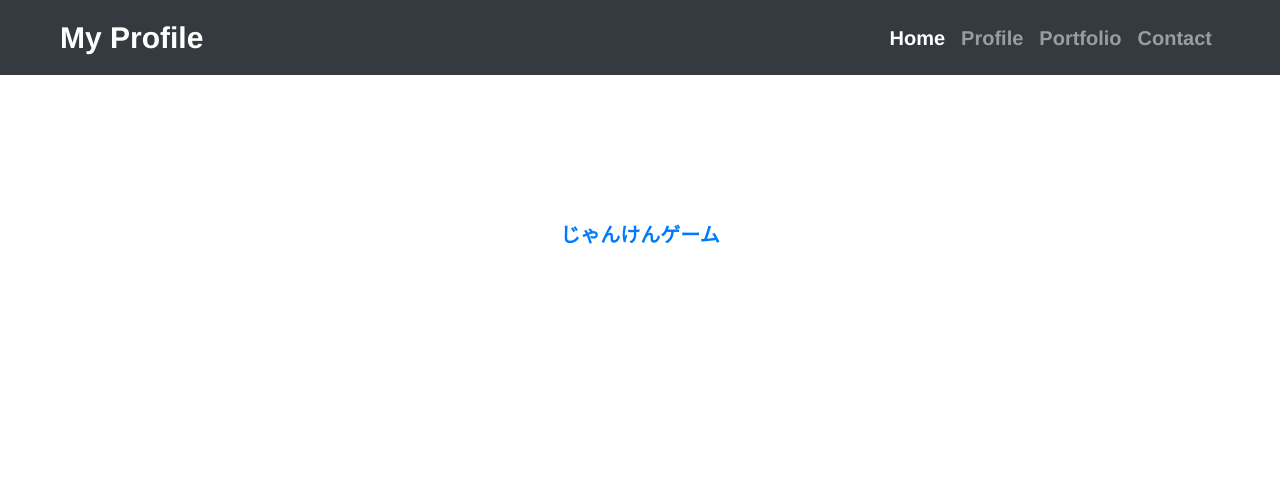
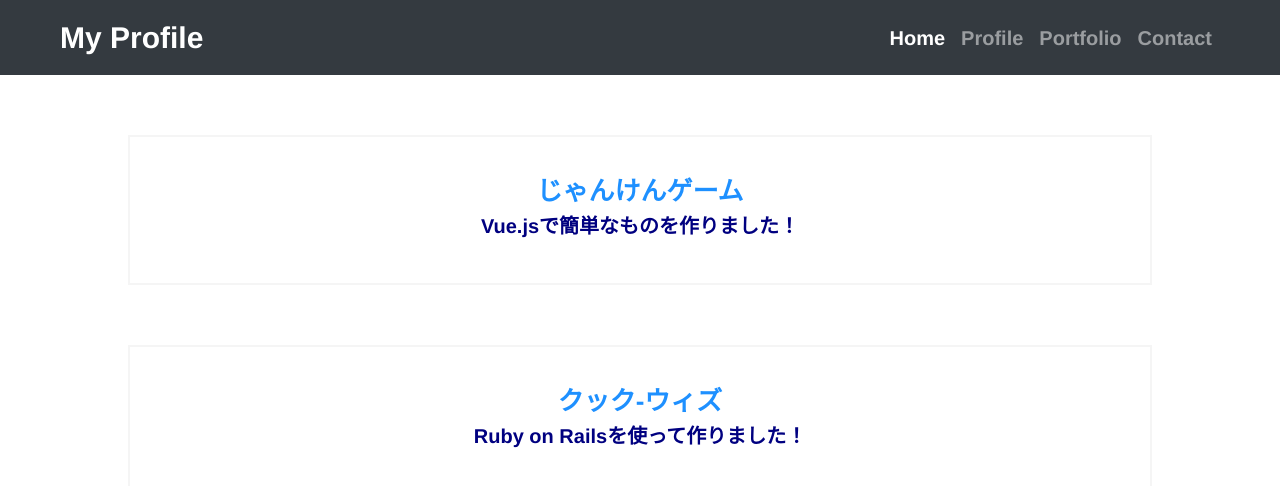
Before and after one commit to tkp14/profile.vue.js, a Vue app: page /portfolio in a window 1280 px wide. Shown: the top 486 px of the page. Built offline with nearby package versions, Linux system fonts and the light colour scheme.

Commit message:
ポートフォリオページ完成

```diff
--- a/src/components/Contact.vue
+++ b/src/components/Contact.vue
@@ -1,6 +1,5 @@
 <template>
   <div id="contact">
-    <router-view name="header"></router-view>
   </div>
 </template>
 
--- a/src/components/Header.vue
+++ b/src/components/Header.vue
@@ -1,5 +1,5 @@
 <template>
-  <div id="header">
+  <div>
     <nav class="navbar navbar-expand-lg navbar navbar-dark bg-dark">
       <router-link to="/" class="navbar-brand">My Profile</router-link>
       <button class="navbar-toggler" type="button" data-toggle="collapse" data-target="#navbarNav" aria-controls="navbarNav" aria-expanded="false" aria-label="Toggle navigation">
--- a/src/components/Portfolio.vue
+++ b/src/components/Portfolio.vue
@@ -1,60 +1,86 @@
 <template>
-  <div id="portfolio">
-    <router-view name="header"></router-view>
   <transition
     enter-active-class="animate__animated animate__rubberBand"
     leave-active-class="animate__animated animate__rubberBand"
     appear>
-      <div class="container">
-        <div class="row">
-          <div class="jyanken col-md-10">
-            <a :href="url">じゃんけんゲーム</a>
+    <div class="myapp">
+      <div class="jyanken">
+        <a :href="url" target="_blank">じゃんけんゲーム</a>
+        <p>Vue.jsで簡単なものを作りました！</p>
       </div>
+      <div class="cookApp">
+        <a :href="url1" target="_blank">クック-ウィズ</a>
+        <p>Ruby on Railsを使って作りました！</p>
       </div>
     </div>
   </transition>
-  </div>
 </template>
 
 <script>
 export default {
   data() {
     return {
-      url: 'https://tkp14.github.io/jyanken_app'
+      url: 'https://tkp14.github.io/jyanken_app',
+      url1: 'https://www.cook-with.tk/'
     }
   }
 }
 </script>
 
 <style scoped>
-.jyanken {
-  height: 200px;
-  line-height: 200px;
+.rubberBand-enter,
+.rubberBand-leave-to {
+  opacity: 0;
+}
+
+.rubberBand-enter-active,
+.rubberBand-leave-active {
+  transition: opacity 0.5s;
+}
+
+.myapp {
+  width: 80%;
+  margin: 0 auto;
+  margin-top: 60px;
   text-decoration: none;
-  color: navy;
   font-weight: bold;
   font-size: 20px;
-  margin: 0 auto;
-  margin-top: 60px;
 }
 
-.jyanken :hover{
+.jyanken {
+  height: 150px;
+  padding-top: 35px;
+  border: 2px solid whitesmoke;
+  color: navy;
+}
+
+.jyanken:hover {
   border: 2px solid #00a9ff;
   text-decoration: none;
-  color: navy;
-  font-weight: bold;
-  font-size: 20px;
-  margin: 0 auto;
-  margin-top: 60px;
-  padding: 80px 300px;
 }
 
-.rubberBand-enter,
-.rubberBand-leave-to :hover {
-  opacity: 0;
+a {
+  text-decoration: none;
+  font-size: 26px;
+  color: dodgerblue;
+  display: block;
 }
-.rubberBand-enter-active,
-.rubberBand-leave-active :hover {
-  transition: opacity 0.5s;
+
+a:hover {
+  animation: heartBeat;
+  animation-duration: 2s;
+}
+
+.cookApp {
+  height: 150px;
+  margin-top: 60px;
+  padding-top: 35px;
+  border: 2px solid whitesmoke;
+  color: navy;
+}
+
+.cookApp:hover {
+  border: 2px solid #00a9ff;
+  text-decoration: none;
 }
 </style>
--- a/src/components/Profile.vue
+++ b/src/components/Profile.vue
@@ -1,6 +1,5 @@
 <template>
   <div id="profile">
-    <router-view name="header"></router-view>
     <h1>プロフィール</h1>
     <div class="container">
       <div class="row">
@@ -48,6 +47,10 @@ h1 {
   padding-top: 20px;
 }
 
+a:hover {
+  opacity: 0.5;
+}
+
 img {
   width: 270px;
   height: 270px;
```
Lines whose indentation alone changed are shown as unchanged.
